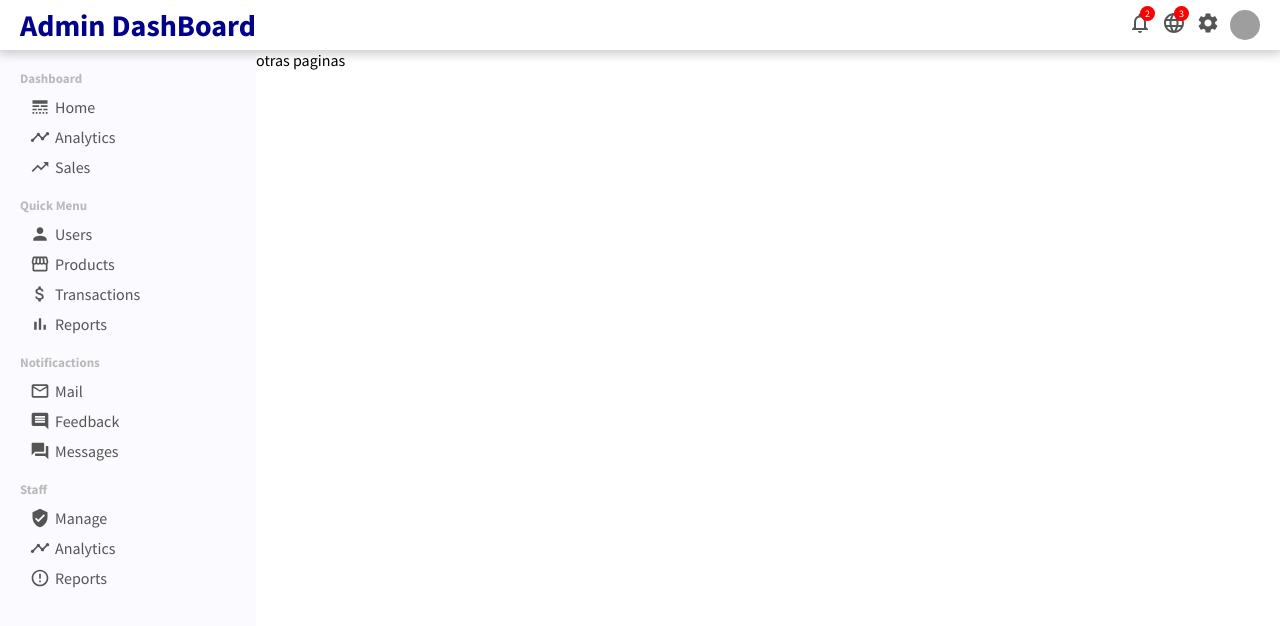
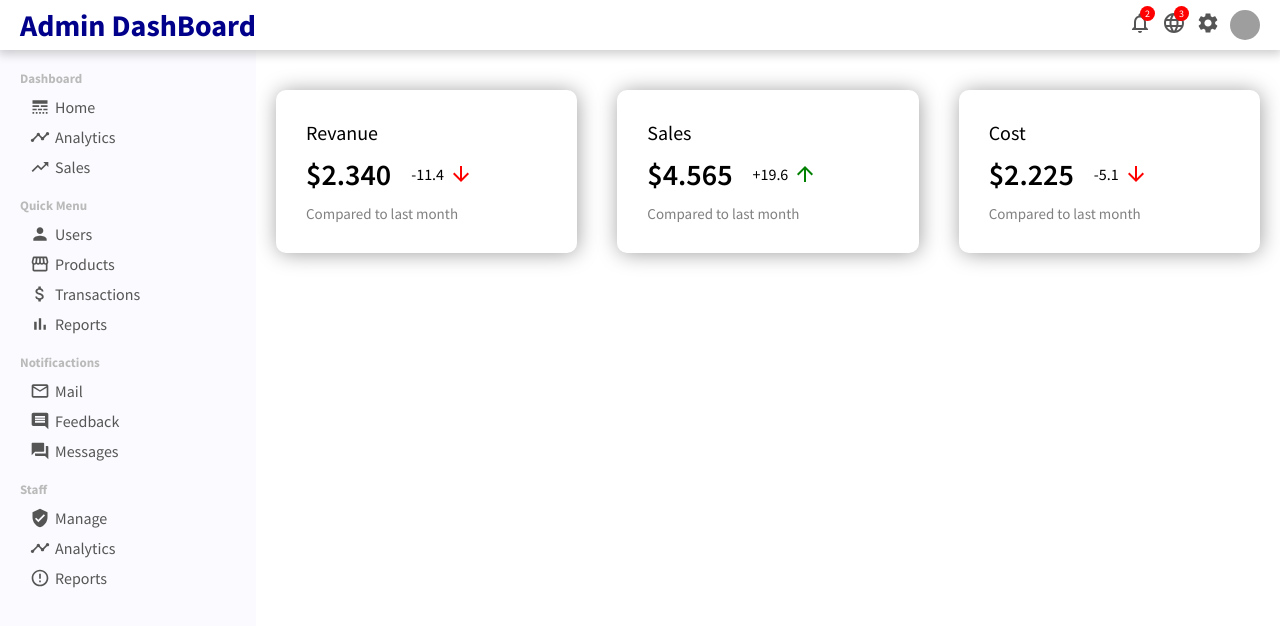
Before and after one commit to jcollante2021/admin.dashboard.app, a React (Create React App) app: page / in a window 1280 px wide. Shown: the top 626 px of the page. Built offline with nearby package versions, Linux system fonts and the light colour scheme; grey boxes are pictures that could not be loaded.

Commit message:
Creacion del Home y FeaturedInfo

```diff
--- a/src/App.js
+++ b/src/App.js
@@ -1,6 +1,7 @@
 import Sidebar from "./components/sidebar/Sidebar.jsx";
 import Topbar from "./components/topbar/Topbar.jsx";
 import "./app.css"
+import Home from "./pages/home/Home.jsx";
 
 function App() {
   return (
@@ -8,9 +9,7 @@
       <Topbar/>
       <div className="container">
         <Sidebar/>
-        <div className="others">
-          otras paginas
-        </div>
+        <Home/>
       </div>
     </div>
   );
--- a/src/app.css
+++ b/src/app.css
@@ -1,7 +1,3 @@
 .container{
     display: flex;
 }
-
-.others{
-    flex: 4;
-}
--- /dev/null
+++ b/src/components/featuredInfo/FeaturedInfo.jsx
@@ -0,0 +1,39 @@
+import "./featuredInfo.css"
+import { ArrowDownward, ArrowUpward } from '@material-ui/icons';
+
+export default function FeaturedInfo() {
+    return (
+        <div className="featured">
+            <div className="featuredItem">
+                <span className="featuredTitle">Revanue</span>
+                <div className="featuredMoneyContainer">
+                    <span className="featuredMoney">$2.340</span>
+                    <span className="featuredMoneyRate">
+                        -11.4<ArrowDownward className="featuredIcon negative"/>
+                    </span>
+                </div>
+                <span className="featuredSub">Compared to last month</span>
+            </div>
+            <div className="featuredItem">
+                <span className="featuredTitle">Sales</span>
+                <div className="featuredMoneyContainer">
+                    <span className="featuredMoney">$4.565</span>
+                    <span className="featuredMoneyRate">
+                        +19.6<ArrowUpward className="featuredIcon"/>
+                    </span>
+                </div>
+                <span className="featuredSub">Compared to last month</span>
+            </div>
+            <div className="featuredItem">
+                <span className="featuredTitle">Cost</span>
+                <div className="featuredMoneyContainer">
+                    <span className="featuredMoney">$2.225</span>
+                    <span className="featuredMoneyRate">
+                        -5.1<ArrowDownward className="featuredIcon negative"/>
+                    </span>
+                </div>
+                <span className="featuredSub">Compared to last month</span>
+            </div>
+        </div>
+    )
+}
--- /dev/null
+++ b/src/components/featuredInfo/featuredInfo.css
@@ -0,0 +1,44 @@
+.featured{
+    width: 100%;
+    display: flex;
+    justify-content: space-between;
+}
+.featuredItem{
+    flex: 1;
+    margin: 0 20px;
+    padding: 30px;
+    border-radius: 10px;
+    cursor: pointer;
+    box-shadow: 1px 1px 21px -1px rgba(0,0,0,0.4);
+    -webkit-box-shadow: 1px 1px 21px -1px rgba(0,0,0,0.4);
+    -moz-box-shadow: 1px 1px 21px -1px rgba(0,0,0,0.4);
+}
+.featuredTitle{
+    font-size: 20px;
+}
+.featuredMoneyContainer{
+    margin: 10px 0;
+    display: flex;
+    align-items: center;
+}
+.featuredMoney{
+    font-size: 30px;
+    font-weight: 600;
+}
+.featuredMoneyRate{
+    display: flex;
+    align-items: center;
+    margin-left: 20px;
+}
+.featuredIcon{
+    font-size: 14px;
+    margin-left: 5px;
+    color: green;
+}
+.negative{
+    color: red;
+}
+.featuredSub{
+    font-size: 15px;
+    color: grey;
+}
--- /dev/null
+++ b/src/pages/home/Home.jsx
@@ -0,0 +1,10 @@
+import FeaturedInfo from "../../components/featuredInfo/FeaturedInfo.jsx"
+import "./home.css"
+
+export default function Home() {
+    return (
+        <div className="home">
+            <FeaturedInfo/>
+        </div>
+    )
+}
--- /dev/null
+++ b/src/pages/home/home.css
@@ -0,0 +1,4 @@
+.home{
+    flex: 4;
+    margin-top: 40px;
+}
```
